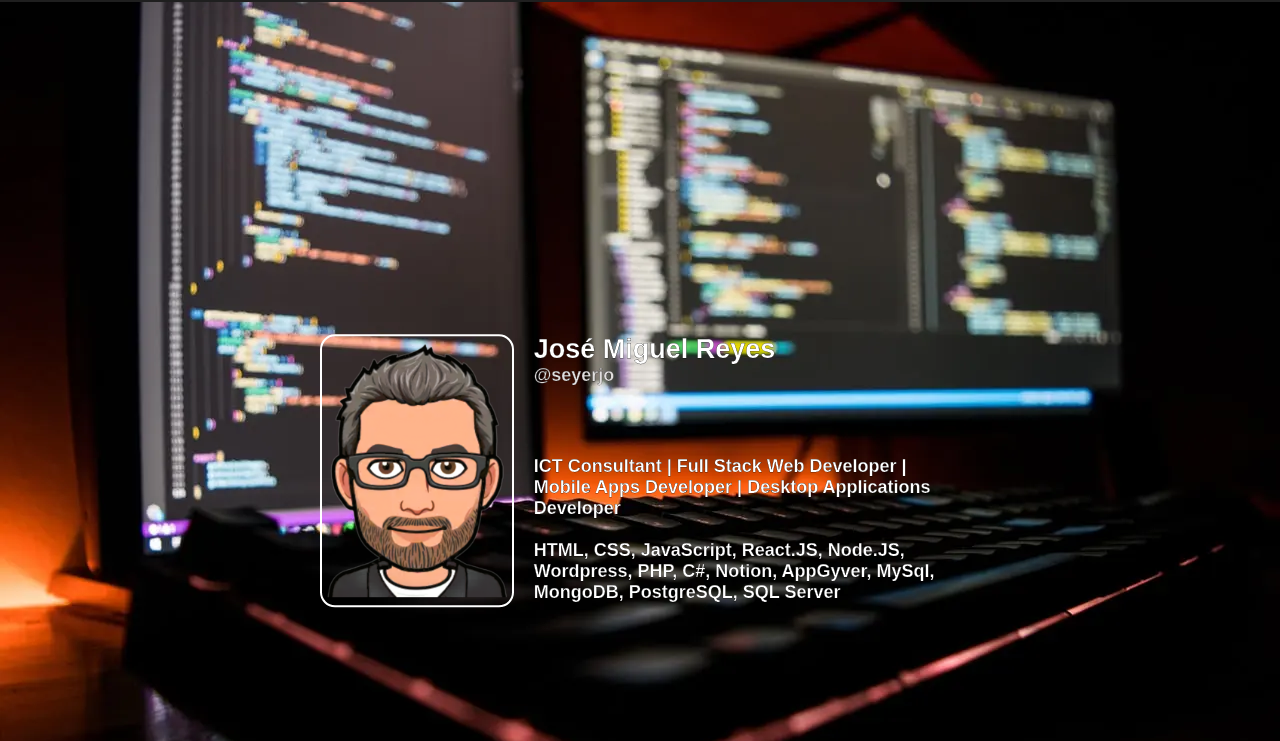
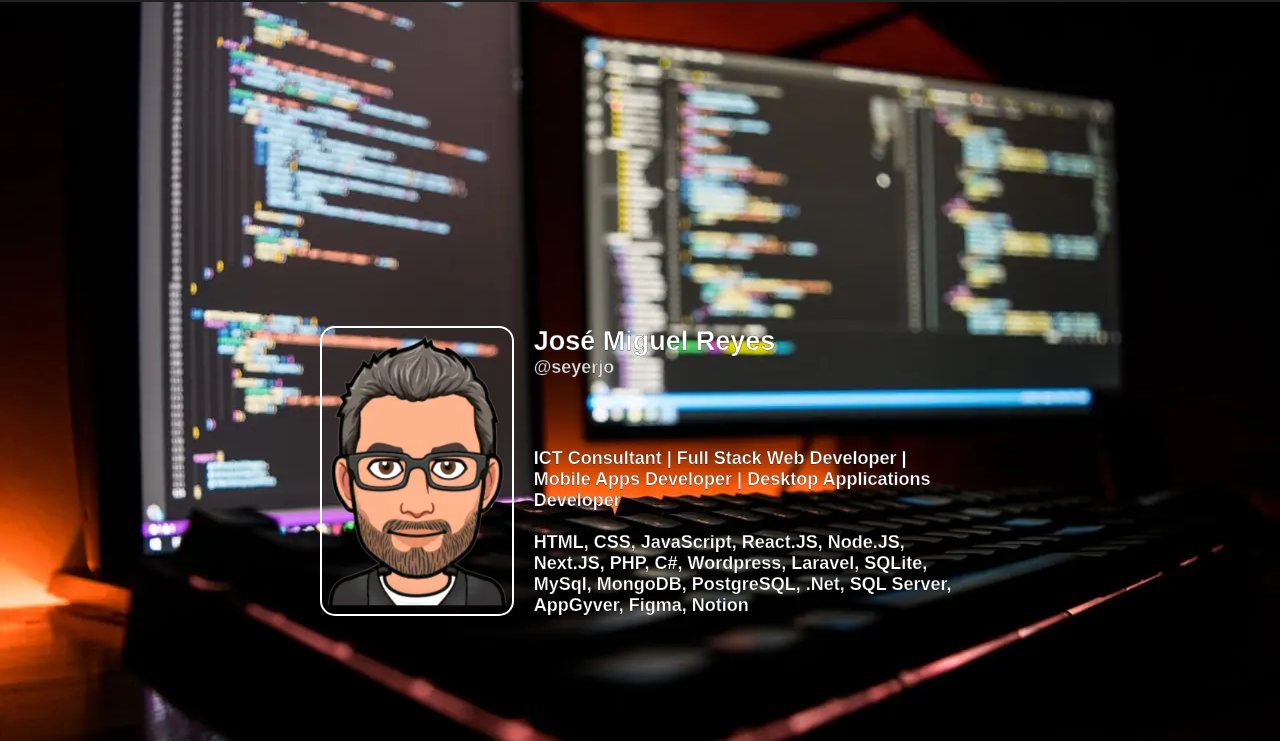
Before and after one commit to seyerjo/basic-tech-landing-page, a plain HTML site: page index.html in a window 1280 px wide. Shown: the part 66-807 px from the top of the page. Drawn offline with Linux system fonts and the light colour scheme.

Commit message:
index.html: New technologies are added to the #my-info container

```diff
--- a/index.html
+++ b/index.html
@@ -34,8 +34,8 @@
                     </p>
                     <p>&nbsp;</p>
                     <p>
-                        HTML, CSS, JavaScript, React.JS, Node.JS, Wordpress, PHP, C#, Notion, AppGyver, MySql, MongoDB,
-                        PostgreSQL, SQL Server
+                        HTML, CSS, JavaScript, React.JS, Node.JS, Next.JS, PHP, C#, Wordpress, Laravel, SQLite, MySql,
+                        MongoDB, PostgreSQL, .Net, SQL Server, AppGyver, Figma, Notion
                     </p>
                 </div>
             </div>
```
